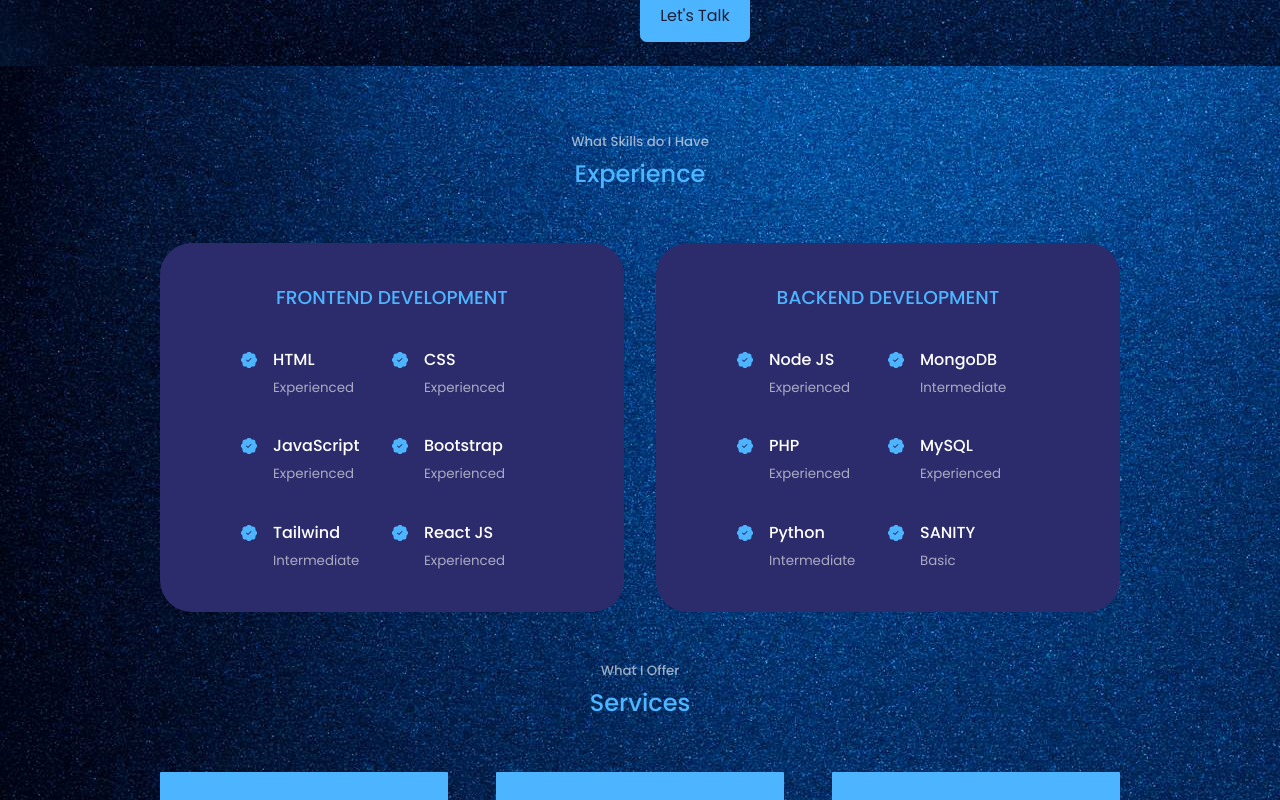
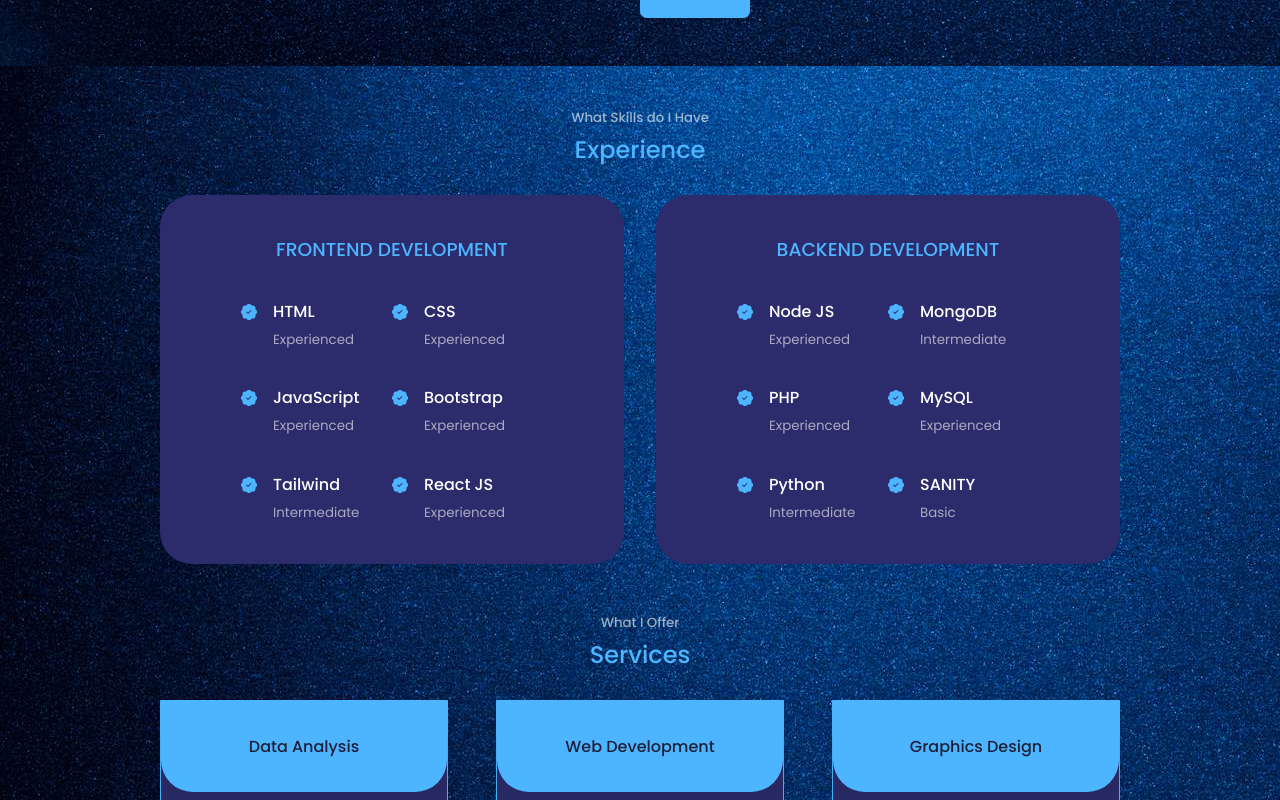
Before and after one commit to gboigwe/my-port, a React (Create React App) app: page / in a window 1280 px wide. Shown: the part 1200-2000 px from the top of the page. Built offline with nearby package versions, Linux system fonts and the light colour scheme.

Commit message:
Update index.css

```diff
--- a/src/index.css
+++ b/src/index.css
@@ -67,7 +67,7 @@ section > h2, section > h5 {
 
 section > h2 {
   color: var(--color-primary);
-  margin-bottom: 3rem;
+  margin-bottom: 1.5rem;
 }
 
 .text-light {
```
